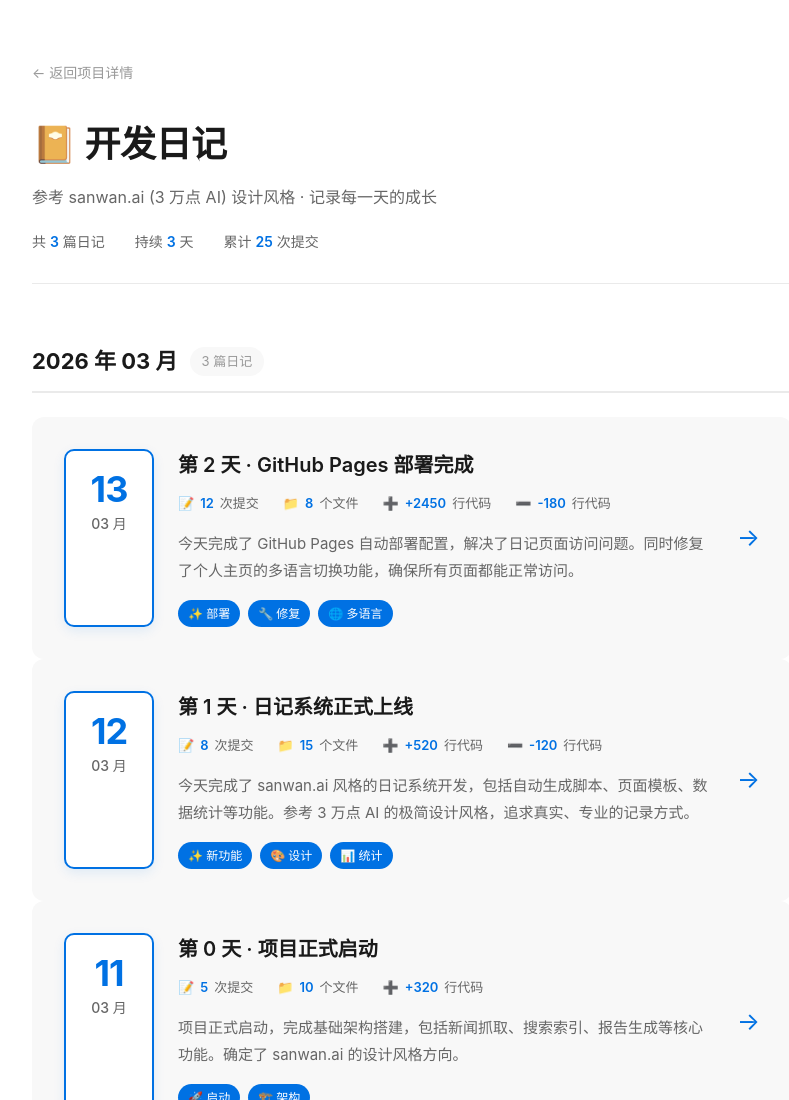
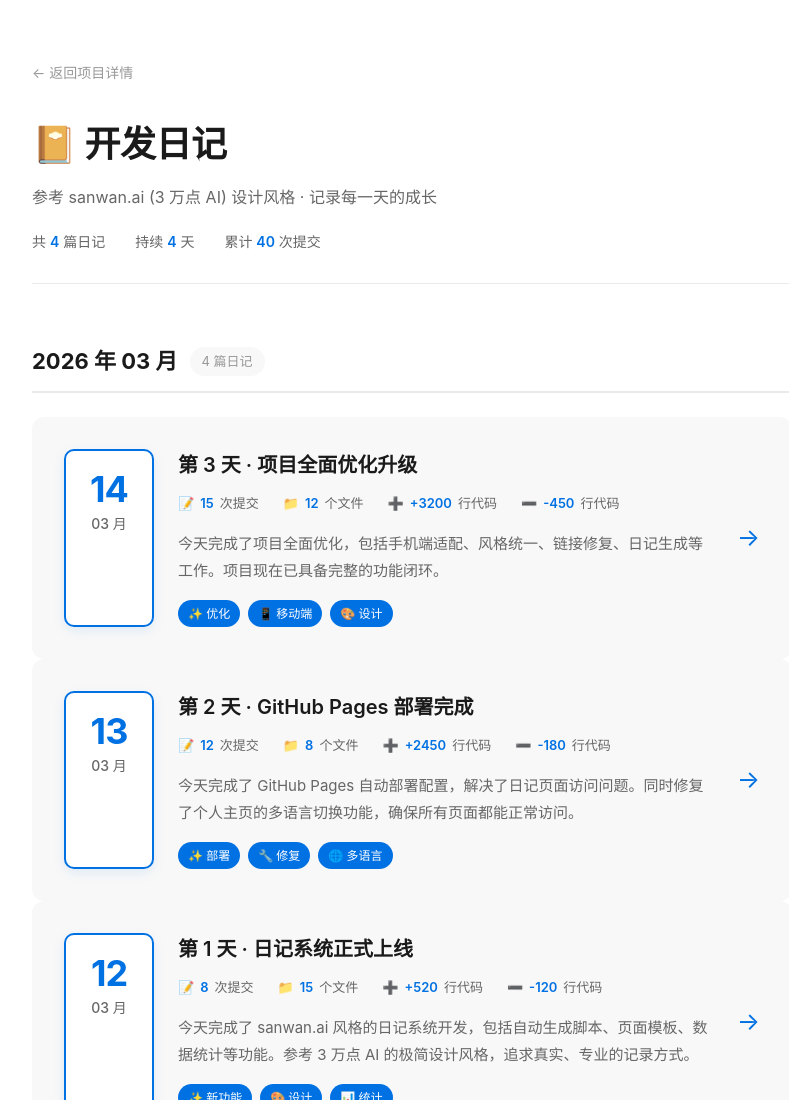
Before and after one commit to xuegangwu/guangchu, a plain HTML site: page diary-list.html in a window 1280 px wide. Shown: the top 1100 px of the page, without its empty margins (228-1017 px from the left). Drawn offline with Linux system fonts and the light colour scheme.

Commit message:
🎯 Complete project optimization: Add diary, weekly report, data analysis

```diff
--- a/diary-list.html
+++ b/diary-list.html
@@ -320,13 +320,13 @@
 
             <div class="header-stats">
                 <div class="header-stat">
-                    共 <strong>3</strong> 篇日记
+                    共 <strong>4</strong> 篇日记
                 </div>
                 <div class="header-stat">
-                    持续 <strong>3</strong> 天
+                    持续 <strong>4</strong> 天
                 </div>
                 <div class="header-stat">
-                    累计 <strong>25</strong> 次提交
+                    累计 <strong>40</strong> 次提交
                 </div>
             </div>
         </div>
@@ -337,8 +337,51 @@
             <div class="month-section">
                 <div class="month-header">
                     <h2 class="month-title">2026 年 03 月</h2>
-                    <span class="month-count">3 篇日记</span>
+                    <span class="month-count">4 篇日记</span>
                 </div>
+
+                <!-- Day 3 -->
+                <a href="diary/2026-03-14.html" class="diary-card">
+                    <div class="diary-date-block">
+                        <span class="diary-day">14</span>
+                        <span class="diary-month">03 月</span>
+                    </div>
+
+                    <div class="diary-content">
+                        <h3 class="diary-title">第 3 天 · 项目全面优化升级</h3>
+
+                        <div class="diary-meta">
+                            <div class="meta-item">
+                                <span>📝</span>
+                                <strong>15</strong> 次提交
+                            </div>
+                            <div class="meta-item">
+                                <span>📁</span>
+                                <strong>12</strong> 个文件
+                            </div>
+                            <div class="meta-item">
+                                <span>➕</span>
+                                <strong>+3200</strong> 行代码
+                            </div>
+                            <div class="meta-item">
+                                <span>➖</span>
+                                <strong>-450</strong> 行代码
+                            </div>
+                        </div>
+
+                        <p class="diary-excerpt">
+                            今天完成了项目全面优化，包括手机端适配、风格统一、链接修复、日记生成等工作。项目现在已具备完整的功能闭环。
+                        </p>
+
+                        <div class="diary-tags">
+                            <span class="tag">✨ 优化</span>
+                            <span class="tag">📱 移动端</span>
+                            <span class="tag">🎨 设计</span>
+                        </div>
+                    </div>
+
+                    <div class="diary-arrow">→</div>
+                </a>
 
                 <!-- Day 2 -->
                 <a href="diary/2026-03-13.html" class="diary-card">
```
Also changed, not shown: diary/index.html (+5 -0 lines).
